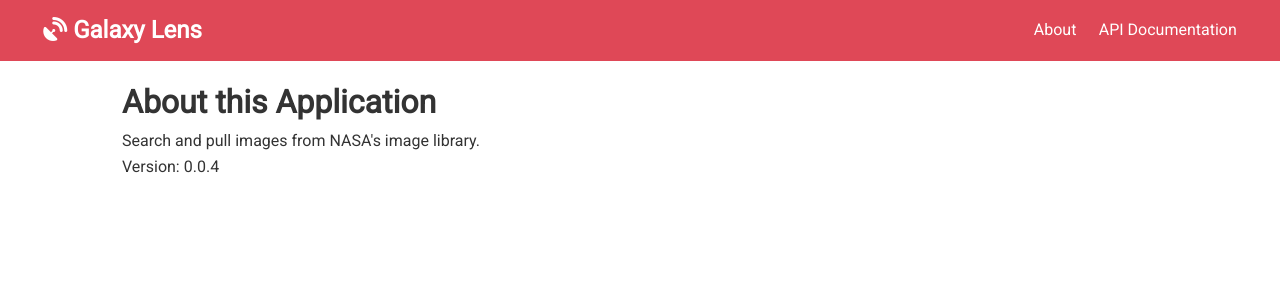
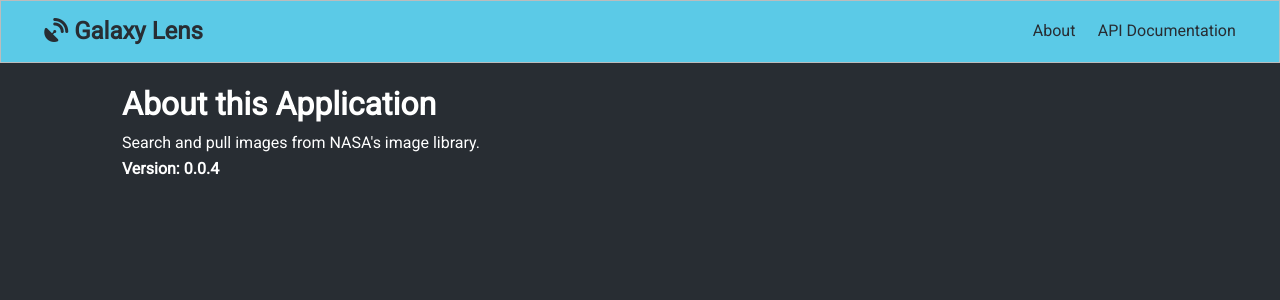
Before and after one commit to PFurtak/galaxyLens, a React (Create React App) app: page /about in a window 1280 px wide. Shown: the top 300 px of the page. Built offline with nearby package versions, Linux system fonts and the light colour scheme.

Commit message:
started styling, added in theme colors, centered texts

```diff
--- a/src/App.css
+++ b/src/App.css
@@ -2,9 +2,9 @@
 
 /* Global Styles */
 :root {
-  --primary-color: #dc3545;
+  --primary-color: #282d33;
   --dark-color: #333333;
-  --light-color: #f4f4f4;
+  --light-color: #61dbfb;
   --danger-color: #dc3545;
   --success-color: #28a745;
 }
@@ -19,8 +19,8 @@ body {
   font-family: 'Roboto', sans-serif;
   font-size: 1rem;
   line-height: 1.6;
-  background-color: #fff;
-  color: #333;
+  background-color: #282d33;
+  color: white;
 }
 
 a {
@@ -112,7 +112,7 @@ img {
 /* Cards */
 .card {
   padding: 1rem;
-  border: #ccc 1px dotted;
+  border: #fff 1px solid;
   margin: 0.7rem 0;
 }
 
@@ -363,13 +363,13 @@ table th {
 }
 
 .navbar a {
-  color: #fff;
+  color: #282d33;
   padding: 0.45rem;
   margin: 0 0.25rem;
 }
 
 .navbar a:hover {
-  color: var(--light-color);
+  color: #fff;
 }
 
 .navbar .welcome span {
--- a/src/components/Navbar.jsx
+++ b/src/components/Navbar.jsx
@@ -4,7 +4,7 @@ import { Link } from 'react-router-dom';
 const Navbar = () => {
   return (
     <div>
-      <nav className='navbar bg-primary'>
+      <nav className='navbar bg-light'>
         <h1>
           <Link to='/'>
             <i class='fas fa-satellite-dish'></i> Galaxy Lens
--- a/src/components/Search.jsx
+++ b/src/components/Search.jsx
@@ -21,7 +21,7 @@ const Search = ({ searchText }) => {
           placeholder='Search NASA for...'
           onChange={onChange}
         />
-        <input type='submit' className='btn btn-dark btn-block' />
+        <input type='submit' className='btn btn-light btn-block' />
       </form>
     </div>
   );
--- a/src/components/pages/About.jsx
+++ b/src/components/pages/About.jsx
@@ -5,7 +5,9 @@ export const About = () => {
     <div>
       <h1>About this Application</h1>
       <p>Search and pull images from NASA's image library.</p>
-      <p>Version: 0.0.4</p>
+      <p>
+        <strong>Version: 0.0.4</strong>
+      </p>
     </div>
   );
 };
--- a/src/components/pages/Home.jsx
+++ b/src/components/pages/Home.jsx
@@ -19,12 +19,14 @@ export const Home = () => {
   }, [search]);
   return (
     <Fragment>
-      <h1>Galaxy Lens</h1>
-      <h2>Images from the Cosmos</h2>
-      <h3>Brought to you by NASA</h3>
+      <div className='all-center'>
+        <h1>Galaxy Lens</h1>
+        <h2>Images from the Cosmos</h2>
+        <h3>Brought to you by NASA</h3>
+      </div>
       <Search searchText={(search) => setSearch(search)} />
       {search === '' ? (
-        <h1>Images not found</h1>
+        <h1 className='all-center'>Images not found</h1>
       ) : (
         <div>
           {images.map((image) => (
```
